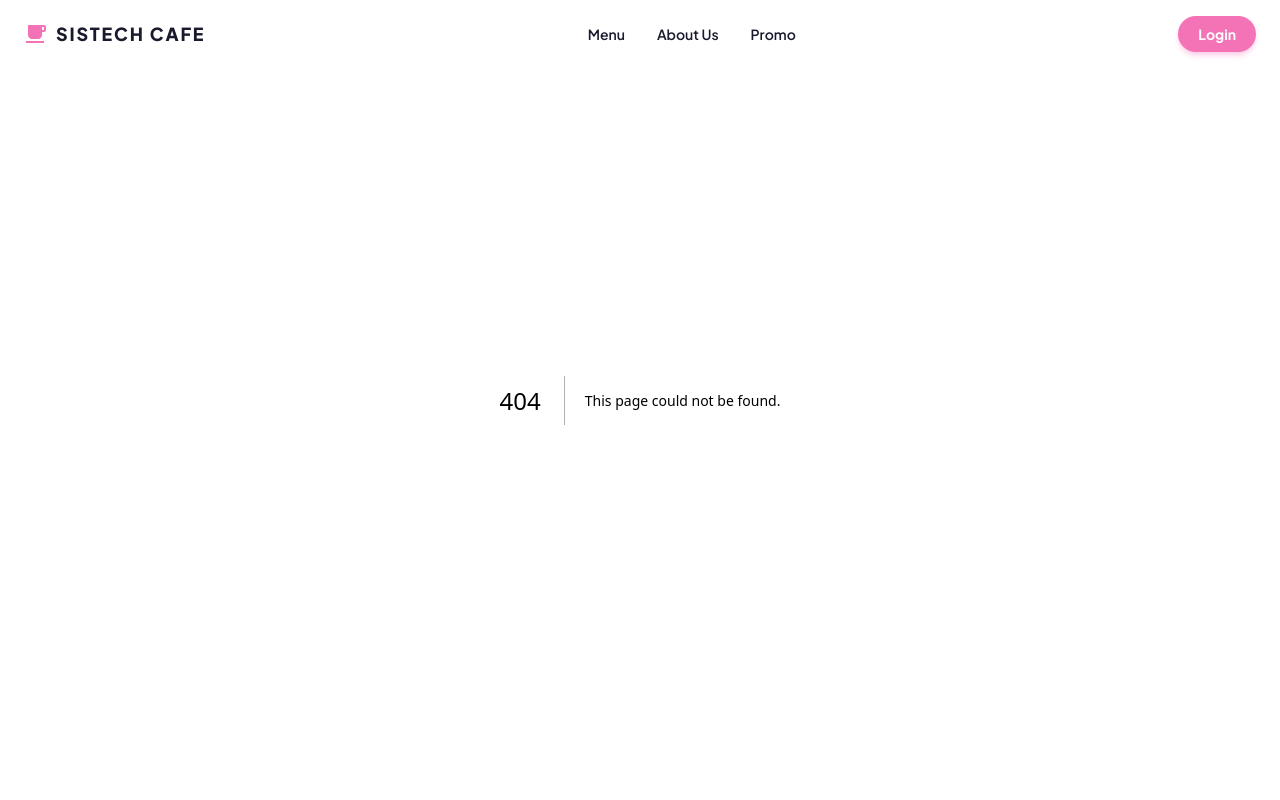
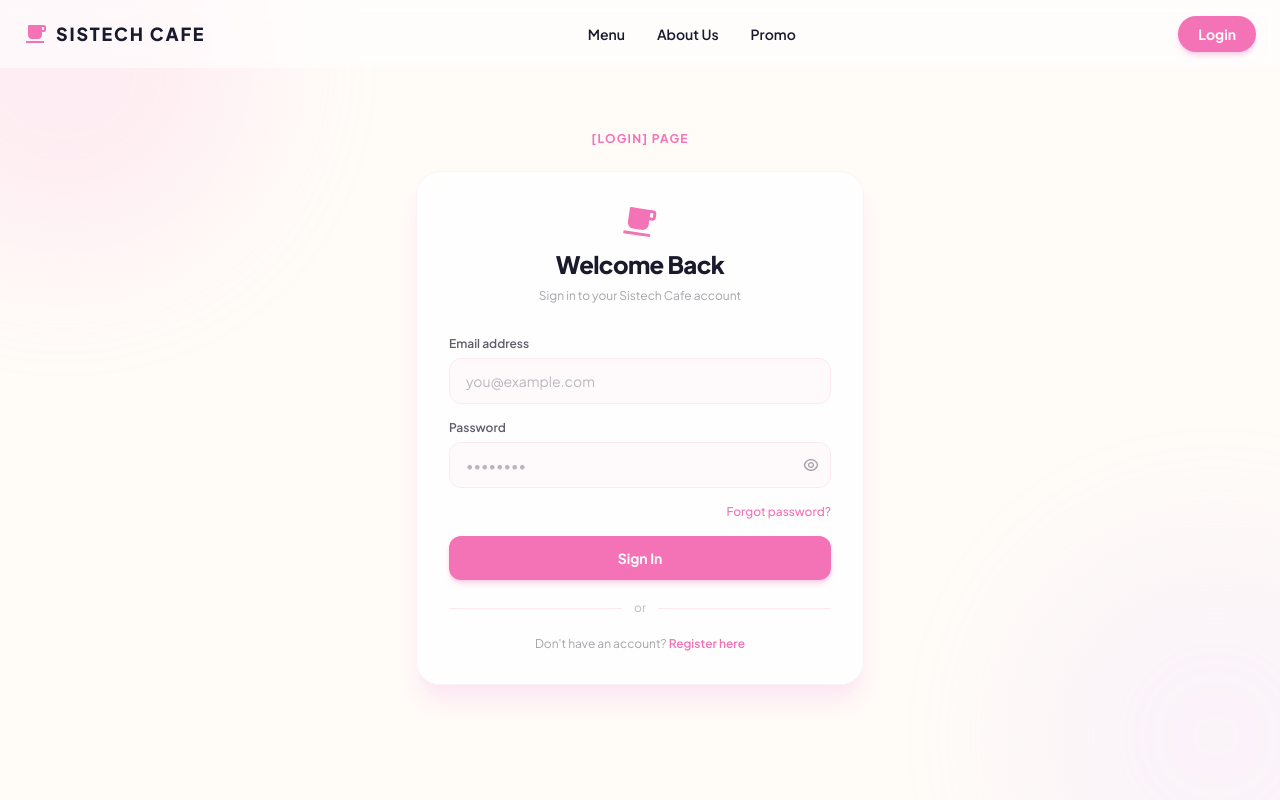
Before and after one commit to aliyakhansa21/sistech-cafe, a Next.js app: page /login in a window 1280 px wide. Before the commit this address had no page. Shown: the top 800 px of the page. Built offline with nearby package versions, Linux system fonts and the light colour scheme.

Commit message:
implement Login Page

```diff
--- /dev/null
+++ b/src/app/login/page.tsx
@@ -0,0 +1,144 @@
+"use client";
+
+import { useState } from "react";
+import Link from "next/link";
+import { motion } from "framer-motion";
+import { RiEyeLine, RiEyeOffLine, RiCupFill } from "react-icons/ri";
+
+// login page
+export default function LoginPage() {
+  const [showPassword, setShowPassword] = useState(false);
+
+  return (
+    <div className="pt-24 pb-20 px-6 min-h-screen flex items-center justify-center relative overflow-hidden">
+
+      <div
+        aria-hidden="true"
+        className="pointer-events-none absolute -top-32 -left-32 w-96 h-96 rounded-full bg-pink-200 opacity-30 blur-3xl"
+      />
+      <div
+        aria-hidden="true"
+        className="pointer-events-none absolute -bottom-32 -right-32 w-96 h-96 rounded-full bg-purple-200 opacity-20 blur-3xl"
+      />
+
+      <motion.div
+        initial={{ opacity: 0, y: 40 }}
+        animate={{ opacity: 1, y: 0 }}
+        transition={{ duration: 0.65, ease: "easeOut" }}
+        className="relative z-10 w-full max-w-md"
+      >
+        {/* Required label  */}
+        <p className="text-center text-xs font-bold tracking-widest uppercase text-[#F472B6] mb-6">
+          [Login] Page
+        </p>
+
+        {/*  Card  */}
+        <div className="bg-white/80 backdrop-blur-md rounded-3xl p-8 shadow-xl shadow-pink-100 border border-pink-50">
+
+          {/* Logo */}
+          <div className="flex flex-col items-center mb-8 gap-2">
+            <motion.div
+              animate={{ rotate: [0, 10, -10, 0] }}
+              transition={{ repeat: Infinity, duration: 4, ease: "easeInOut" }}
+              className="text-[#F472B6] text-4xl"
+            >
+              <RiCupFill />
+            </motion.div>
+            <h1 className="text-2xl font-extrabold text-[#1a1a2e] tracking-tight">
+              Welcome Back
+            </h1>
+            <p className="text-xs text-[#1a1a2e]/40">Sign in to your Sistech Cafe account</p>
+          </div>
+
+          {/* Form */}
+          <form
+            className="flex flex-col gap-4"
+            onSubmit={(e) => e.preventDefault()}
+            aria-label="Login form"
+          >
+            {/* Email field */}
+            <div className="flex flex-col gap-1.5">
+              <label
+                htmlFor="login-email"
+                className="text-xs font-semibold text-[#1a1a2e]/70"
+              >
+                Email address
+              </label>
+              <input
+                id="login-email"
+                type="email"
+                autoComplete="email"
+                placeholder="you@example.com"
+                className="w-full rounded-xl border border-pink-100 bg-pink-50/40 px-4 py-3 text-sm text-[#1a1a2e] placeholder-[#1a1a2e]/30 outline-none focus:border-[#F472B6] focus:ring-2 focus:ring-[#F472B6]/20 transition-all duration-200"
+              />
+            </div>
+
+            {/* Password field */}
+            <div className="flex flex-col gap-1.5">
+              <label
+                htmlFor="login-password"
+                className="text-xs font-semibold text-[#1a1a2e]/70"
+              >
+                Password
+              </label>
+              <div className="relative">
+                <input
+                  id="login-password"
+                  type={showPassword ? "text" : "password"}
+                  autoComplete="current-password"
+                  placeholder="••••••••"
+                  className="w-full rounded-xl border border-pink-100 bg-pink-50/40 px-4 py-3 pr-10 text-sm text-[#1a1a2e] placeholder-[#1a1a2e]/30 outline-none focus:border-[#F472B6] focus:ring-2 focus:ring-[#F472B6]/20 transition-all duration-200"
+                />
+                <button
+                  type="button"
+                  id="toggle-password"
+                  onClick={() => setShowPassword((p) => !p)}
+                  className="absolute right-3 top-1/2 -translate-y-1/2 text-[#1a1a2e]/40 hover:text-[#F472B6] transition-colors duration-150"
+                  aria-label={showPassword ? "Hide password" : "Show password"}
+                >
+                  {showPassword ? <RiEyeOffLine /> : <RiEyeLine />}
+                </button>
+              </div>
+            </div>
+
+            {/* Forgot password */}
+            <div className="flex justify-end">
+              <a
+                href="#"
+                className="text-xs text-[#F472B6] hover:underline font-medium"
+              >
+                Forgot password?
+              </a>
+            </div>
+
+            {/* Submit */}
+            <motion.button
+              id="login-submit-btn"
+              type="submit"
+              whileHover={{ scale: 1.03 }}
+              whileTap={{ scale: 0.97 }}
+              className="w-full py-3 rounded-xl bg-[#F472B6] text-white font-bold text-sm shadow-md shadow-pink-200 hover:bg-[#ec4899] transition-colors duration-200"
+            >
+              Sign In
+            </motion.button>
+          </form>
+
+          {/* Divider */}
+          <div className="flex items-center gap-3 my-5">
+            <div className="flex-1 h-px bg-pink-100" />
+            <span className="text-xs text-[#1a1a2e]/30">or</span>
+            <div className="flex-1 h-px bg-pink-100" />
+          </div>
+
+          {/* Register link */}
+          <p className="text-center text-xs text-[#1a1a2e]/40">
+            Don&apos;t have an account?{" "}
+            <Link href="#" className="text-[#F472B6] font-semibold hover:underline">
+              Register here
+            </Link>
+          </p>
+        </div>
+      </motion.div>
+    </div>
+  );
+}
```
